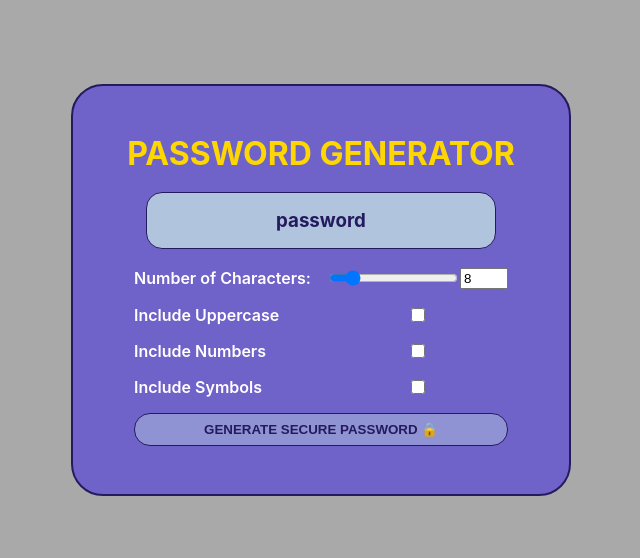
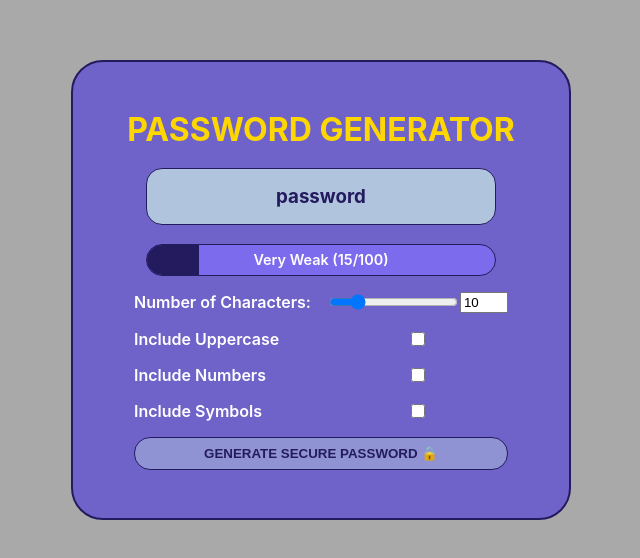
Before and after one commit to luvagu/react-password-generator, a React (Create React App) app: page / in a window 1280 px wide. Shown: the part 110-668 px from the top of the page, without its empty margins (319-959 px from the left). Built offline with nearby package versions, Linux system fonts and the light colour scheme.

Commit message:
added password strength meter, moved fn helpers

```diff
--- a/src/App.jsx
+++ b/src/App.jsx
@@ -1,59 +1,17 @@
-import { useState } from 'react'
-
-const generatePassword = (
-	numOfChars = 8,
-	includeUppercase = false,
-	includeNumbers = false,
-	includeSymbols = false
-) => {
-	// ASCII Character Codes Arrays
-	// source: https://www.petefreitag.com/cheatsheets/ascii-codes/
-	const getAsciiCharacters = (from, to) => {
-		const codes = []
-		for (let i = from; i <= to; i++) {
-			codes.push(i)
-		}
-		return codes
-	}
-
-	const LowerCaseCodes = getAsciiCharacters(97, 122)
-	const UpperCaseCodes = getAsciiCharacters(65, 90)
-	const NumbersCodes = getAsciiCharacters(48, 57)
-	const SymbolsCodes = [
-		...getAsciiCharacters(33, 47),
-		...getAsciiCharacters(58, 64),
-		...getAsciiCharacters(91, 96),
-		...getAsciiCharacters(123, 126),
-	]
-
-	let passwordCharCodes = LowerCaseCodes
-
-	if (includeUppercase)
-		passwordCharCodes = [...passwordCharCodes, ...UpperCaseCodes]
-	if (includeNumbers)
-		passwordCharCodes = [...passwordCharCodes, ...NumbersCodes]
-	if (includeSymbols)
-		passwordCharCodes = [...passwordCharCodes, ...SymbolsCodes]
-
-	const password = []
-
-	for (let i = 0; i < numOfChars; i++) {
-		password.push(
-			String.fromCharCode(
-				passwordCharCodes[Math.floor(Math.random() * passwordCharCodes.length)]
-			)
-		)
-	}
-
-	return password.join('')
-}
+import { useEffect, useRef, useState } from 'react'
+import { checkPasswordStrength, generatePassword } from './helpers'
 
 function App() {
-	const [numOfChars, setNumOfChars] = useState(8)
-	const [dysplayPassword, setDysplayPassword] = useState('password')
+	const [numOfChars, setNumOfChars] = useState(10)
+	const [displayPassword, setDisplayPassword] = useState('password')
 	const [options, setOptions] = useState({})
 	const [isCopied, setIsCopied] = useState(false)
 	const [isGenerated, setIsGenerated] = useState(false)
+	const [paswordStrength, setPaswordStrength] = useState(
+		checkPasswordStrength(displayPassword)
+	)
+
+	const passwordMeter = useRef()
 
 	const handleSubmit = e => {
 		e.preventDefault()
@@ -68,7 +26,7 @@ function App() {
 			options.symbols
 		)
 
-		setDysplayPassword(password)
+		setDisplayPassword(password)
 	}
 
 	const handleChage = e => {
@@ -79,14 +37,32 @@ function App() {
 	}
 
 	const copyToClipboard = () => {
-		navigator.clipboard.writeText(dysplayPassword)
+		navigator.clipboard.writeText(displayPassword)
 		setIsCopied(true)
 	}
+
+	useEffect(() => {
+		passwordMeter.current.style.setProperty(
+			'--strength',
+			paswordStrength.strength
+		)
+	}, [paswordStrength])
+
+	useEffect(() => {
+		setPaswordStrength(checkPasswordStrength(displayPassword))
+	}, [displayPassword])
 
 	return (
 		<div className='container'>
 			<h1 className='title'>Password Generator</h1>
-			<h3 className='display-password'>{dysplayPassword}</h3>
+			<h3 className='display-password'>{displayPassword}</h3>
+			{paswordStrength && (
+				<div ref={passwordMeter} className='password-meter'>
+					<span>
+						{paswordStrength.message} ({paswordStrength.strength}/100)
+					</span>
+				</div>
+			)}
 			<form className='form-fields' onSubmit={handleSubmit}>
 				<label htmlFor='rangeNumber'>Number of Characters:</label>
 				<div className='input-range-number'>
--- /dev/null
+++ b/src/helpers/index.js
@@ -0,0 +1,2 @@
+export { default as checkPasswordStrength } from './password.checker'
+export { default as generatePassword } from './password.generator'
--- /dev/null
+++ b/src/helpers/password.checker.js
@@ -0,0 +1,108 @@
+export default function checkPasswordStrength(password) {
+	const weaknesses = []
+	weaknesses.push(
+		checkPasswordLength(password),
+		checkLowercaseCharacters(password),
+		checkUppercaseCharacters(password),
+		checkNumberCharacters(password),
+		checkSymbolCharacters(password),
+		checkRepeatCharacters(password)
+	)
+	return strenghtCalculator(weaknesses)
+}
+
+function strenghtCalculator(weaknesses) {
+	let strength = 100
+	weaknesses.forEach(weakness => (strength -= weakness))
+
+	if (strength >= 80) {
+		return {
+			message: 'Very Strong',
+			strength,
+		}
+	}
+
+	if (strength >= 60 && strength < 80) {
+		return {
+			message: 'Strong',
+			strength,
+		}
+	}
+
+	if (strength >= 40 && strength < 60) {
+		return {
+			message: 'OK',
+			strength,
+		}
+	}
+
+	if (strength >= 20 && strength < 40) {
+		return {
+			message: 'Weak',
+			strength,
+		}
+	}
+
+	return {
+		message: 'Very Weak',
+		strength,
+	}
+}
+
+// password length
+function checkPasswordLength(password) {
+	if (password.length <= 5) {
+		return 40
+	}
+
+	if (password.length <= 10) {
+		return 15
+	}
+
+	return 0
+}
+
+// 2 min lowercase characters
+function checkLowercaseCharacters(password) {
+	return checkMinCharacterType(password, /[a-z]/g)
+}
+
+// 2 min uppercase characters
+function checkUppercaseCharacters(password) {
+	return checkMinCharacterType(password, /[A-Z]/g)
+}
+
+// some number characters
+function checkNumberCharacters(password) {
+	return checkMinCharacterType(password, /[0-9]/g)
+}
+
+// some symbol characters
+function checkSymbolCharacters(password) {
+	return checkMinCharacterType(password, /[^a-zA-Z0-9\s]/g)
+}
+
+function checkMinCharacterType(password, regex) {
+	const matches = password.match(regex) || []
+
+	if (matches.length === 0) {
+		return 20
+	}
+
+	if (matches.length <= 2) {
+		return 5
+	}
+
+	return 0
+}
+
+// no consecutive repeat characters
+function checkRepeatCharacters(password) {
+	const matches = password.match(/(.)\1/g) || []
+
+	if (matches.length > 0) {
+		return 10
+	}
+
+	return 0
+}
--- /dev/null
+++ b/src/helpers/password.generator.js
@@ -0,0 +1,47 @@
+export default function generatePassword(
+	numOfChars = 8,
+	includeUppercase = false,
+	includeNumbers = false,
+	includeSymbols = false
+) {
+	// ASCII Character Codes Arrays
+	// source: https://www.petefreitag.com/cheatsheets/ascii-codes/
+	const getAsciiCharacters = (from, to) => {
+		const codes = []
+		for (let i = from; i <= to; i++) {
+			codes.push(i)
+		}
+		return codes
+	}
+
+	const LowerCaseCodes = getAsciiCharacters(97, 122)
+	const UpperCaseCodes = getAsciiCharacters(65, 90)
+	const NumbersCodes = getAsciiCharacters(48, 57)
+	const SymbolsCodes = [
+		...getAsciiCharacters(33, 47),
+		...getAsciiCharacters(58, 64),
+		...getAsciiCharacters(91, 96),
+		...getAsciiCharacters(123, 126),
+	]
+
+	let passwordCharCodes = LowerCaseCodes
+
+	if (includeUppercase)
+		passwordCharCodes = [...passwordCharCodes, ...UpperCaseCodes]
+	if (includeNumbers)
+		passwordCharCodes = [...passwordCharCodes, ...NumbersCodes]
+	if (includeSymbols)
+		passwordCharCodes = [...passwordCharCodes, ...SymbolsCodes]
+
+	const password = []
+
+	for (let i = 0; i < numOfChars; i++) {
+		password.push(
+			String.fromCharCode(
+				passwordCharCodes[Math.floor(Math.random() * passwordCharCodes.length)]
+			)
+		)
+	}
+
+	return password.join('')
+}
--- a/src/index.css
+++ b/src/index.css
@@ -47,6 +47,36 @@ body {
 	position: relative;
 }
 
+.password-meter {
+	position: relative;
+	display: flex;
+	justify-content: center;
+	align-items: center;
+	overflow: hidden;
+	width: 350px;
+	height: 2rem;
+	background-color: rgba(125, 107, 238);
+	border: 1px solid rgb(36, 27, 94);
+	border-radius: 1rem;
+	margin-bottom: 1rem;
+}
+
+.password-meter::before {
+	content: '';
+	position: absolute;
+	left: 0;
+	height: 100%;
+	width: calc(1% * var(--strength, 0));
+	background-color: rgb(36, 27, 94);
+	transition: 300ms;
+}
+
+.password-meter > * {
+	font-size: .9rem;
+	font-weight: 600;
+	z-index: 10;
+}
+
 .form-fields {
 	display: grid;
 	grid-template-columns: auto auto;
```
